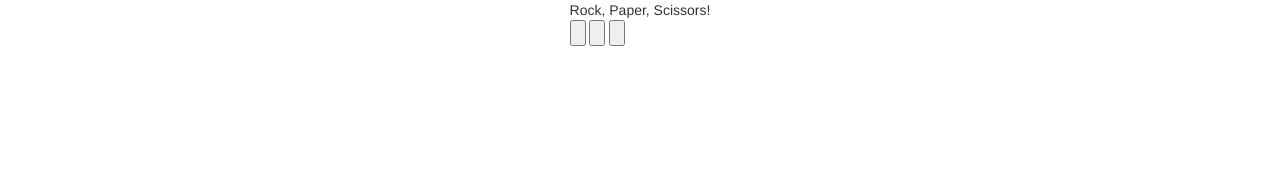
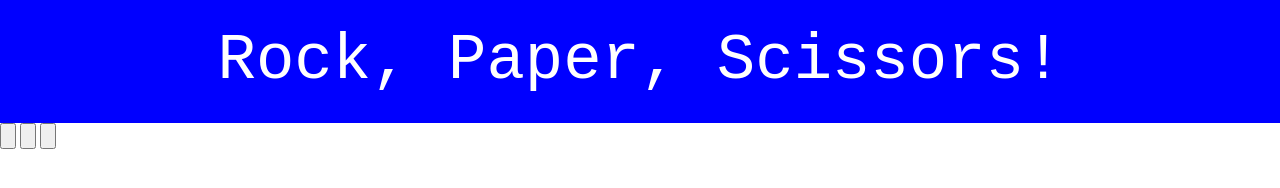
Before and after one commit to noonz/TheOdinProject, a plain HTML site: page rps-ui.html in a window 1280 px wide. Drawn offline with nearby package versions, Linux system fonts and the light colour scheme.

Commit message:
committing header changes

```diff
--- a/css/rps-ui.css
+++ b/css/rps-ui.css
@@ -1,11 +1,14 @@
 body {
+    margin: 0;
+}
+.header-style {
+    background-color:blue;
     display: flex;
-    flex-direction: column;
     justify-content: center;
-    align-items: center;
 }
-.header {
-    padding: 8px;
-    margin: 8px;
-    background-color:blue;
+.header-title-style {
+    padding: 16px;
+    font-size: 64px;
+    color: white;
+    font-family: monospace;
 }
--- a/rps-ui.html
+++ b/rps-ui.html
@@ -13,7 +13,9 @@
 <body>
 <div id='main-container'>
     <div id='header' class='header-style'>
-        Rock, Paper, Scissors!
+        <div id='header-title' class='header-title-style'>
+            Rock, Paper, Scissors!
+        </div>
     </div>
     <div id='content' class='content-style'>
         <div id='output'>
```
